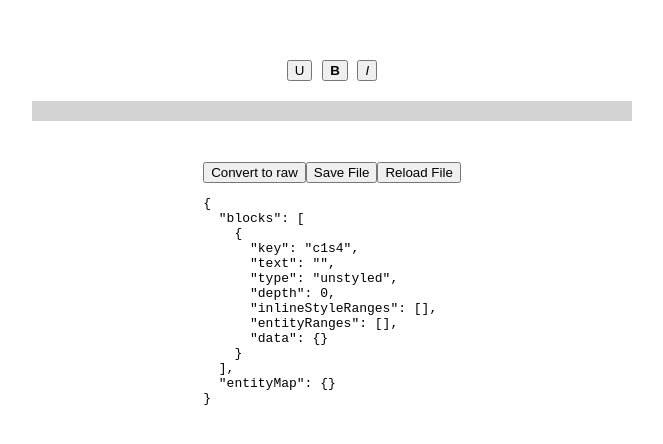
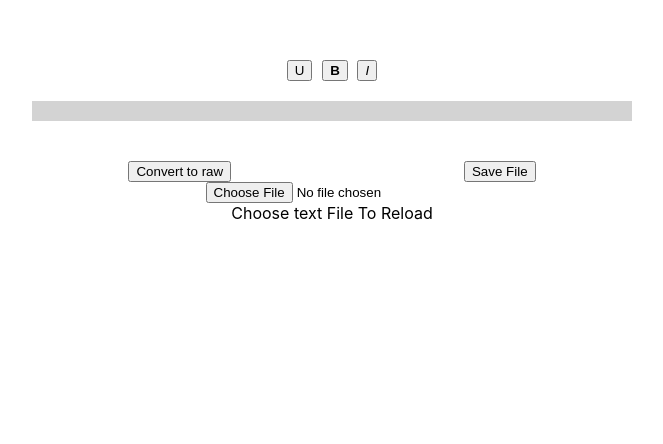
Before and after one commit to JuanMend/editor-prototype, a React (Create React App) app: page / in a window 1280 px wide. Shown: the part 140-584 px from the top of the page, without its empty margins (308-971 px from the left). Built offline with nearby package versions, Linux system fonts and the light colour scheme.

Commit message:
working on file upload

```diff
--- a/src/App.css
+++ b/src/App.css
@@ -56,3 +56,11 @@ h4 {
   width: 600px;
   margin-bottom: 40px;
 }
+
+.allButtons {
+  /* border: solid red; */
+  display: flex;
+  justify-content: space-around;
+  align-items: center;
+  width: 50vw;
+}
--- a/src/components/NewEditor.js
+++ b/src/components/NewEditor.js
@@ -28,6 +28,7 @@ class NewEditor extends Component {
   componentDidMount() {
     // Load editor data (raw js object) from local storage
     const rawEditorData = this.getSavedEditorData();
+
     if (rawEditorData !== null) {
       const contentState = convertFromRaw(rawEditorData);
       this.setState({
@@ -36,6 +37,27 @@ class NewEditor extends Component {
     }
   }
 
+  showFile = () => {
+    if (window.File && window.FileReader && window.FileList && window.Blob) {
+      var preview = document.getElementById('show-text');
+      var file = document.querySelector('input[type=file]').files[0];
+      var reader = new FileReader();
+
+      var textFile = /text.*/;
+
+      if (file.type.match(textFile)) {
+        reader.onload = function (event) {
+          preview.innerHTML = event.target.result;
+        };
+      } else {
+        preview.innerHTML =
+          "<span class='error'>It doesn't seem to be a text file!</span>";
+      }
+      reader.readAsText(file);
+    } else {
+      alert('Your browser is too old to support HTML5 File API');
+    }
+  };
   saveEditorContent(data) {
     localStorage.setItem('editorData', JSON.stringify(data));
   }
@@ -106,6 +128,25 @@ class NewEditor extends Component {
     element.click();
   };
 
+  uploadFile(event) {
+    let file = event.target.files[0];
+    console.log(file);
+
+    if (file) {
+      let data = new FormData();
+      data.append('file', file);
+      // axios.post('/files', data)...
+    }
+  }
+  onImageChange = (event) => {
+    if (event.target.files && event.target.files[0]) {
+      let reader = new FileReader();
+      reader.onload = (e) => {
+        this.setState({ image: e.target.result });
+      };
+      reader.readAsDataURL(event.target.files[0]);
+    }
+  };
   render() {
     return (
       <div className="main">
@@ -124,24 +165,34 @@ class NewEditor extends Component {
             editorState={this.state.editorState}
             onChange={this.onChange}
             handleKeyCommand={this.handleKeyCommand}
-            onChangeText={this.onChangeText}
-            value={this.state.editorState}
-            name="editorState"
+            // onChangeText={this.onChangeText}
+            // value={this.state.editorState}
+            // name="editorState"
             // blockRenderMap={blockRenderMap}
           />
         </div>
-        <div>
+        <div className="allButtons">
           {/* <input
             id="myInput"
             value={this.state.value}
             name="text"
             onChangeText={this.onChangeText}
           /> */}
+          {/* <input
+            type="file"
+            onChange={this.onImageChange}
+            className="filetype"
+            id="group_image"
+          /> */}
+
           <button onClick={this.convertToRaw}>Convert to raw</button>
           <button onClick={this.downloadTxtFile}>Save File</button>
-          <button>Reload File</button>
-          <pre>{this.convertToRaw()}</pre>
+          {/* <input type="file" name="myFile" onChange={this.uploadFile} /> */}
         </div>
+
+        <input type="file" onChange={this.showFile} />
+        <div id="show-text">Choose text File To Reload</div>
+        {/* <pre>{JSON.parse(this.uploadFile)}</pre> */}
       </div>
     );
   }
```
Also changed, not shown: 1 other file (tests, documents, lock files or other folders).
